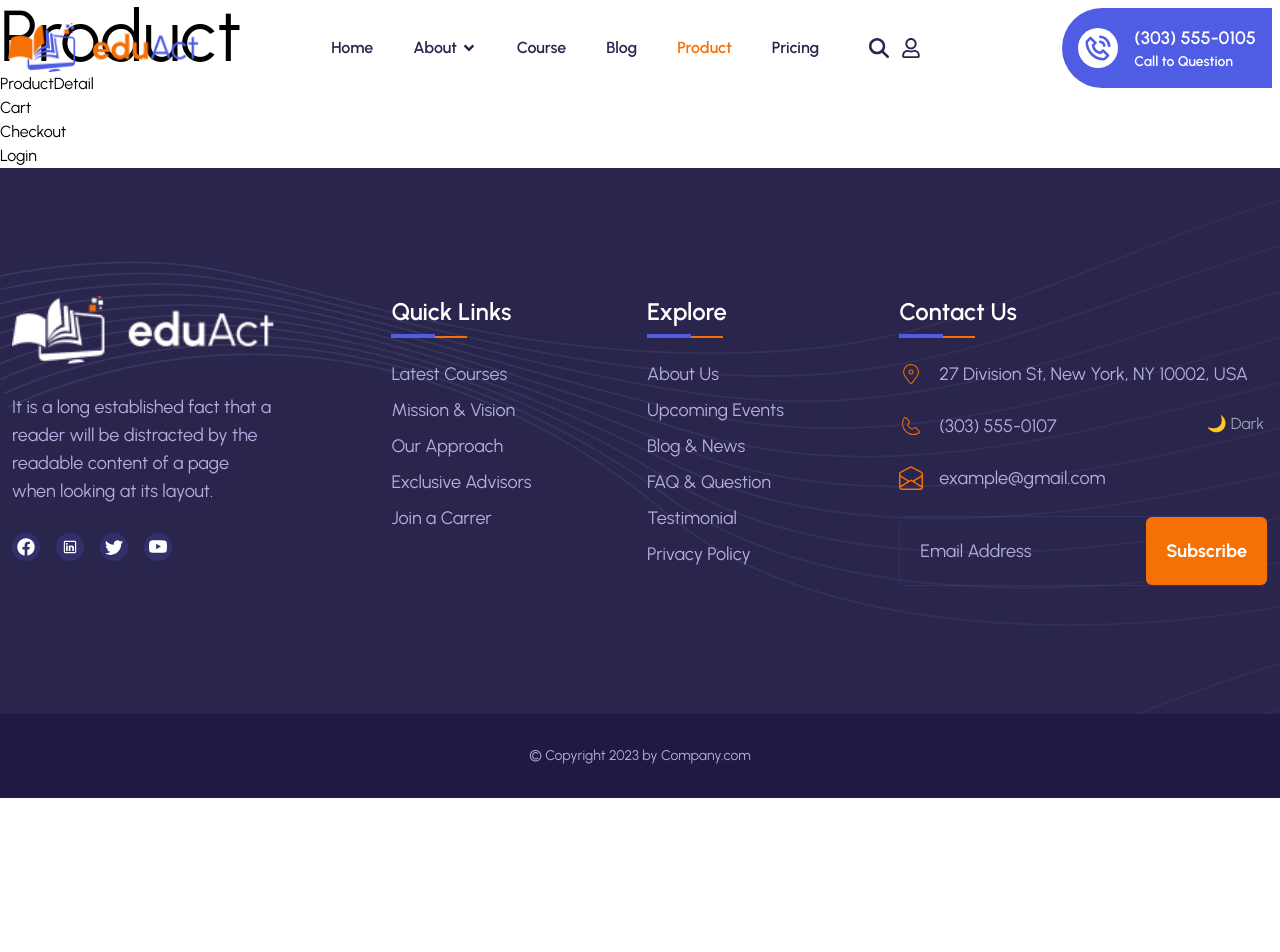
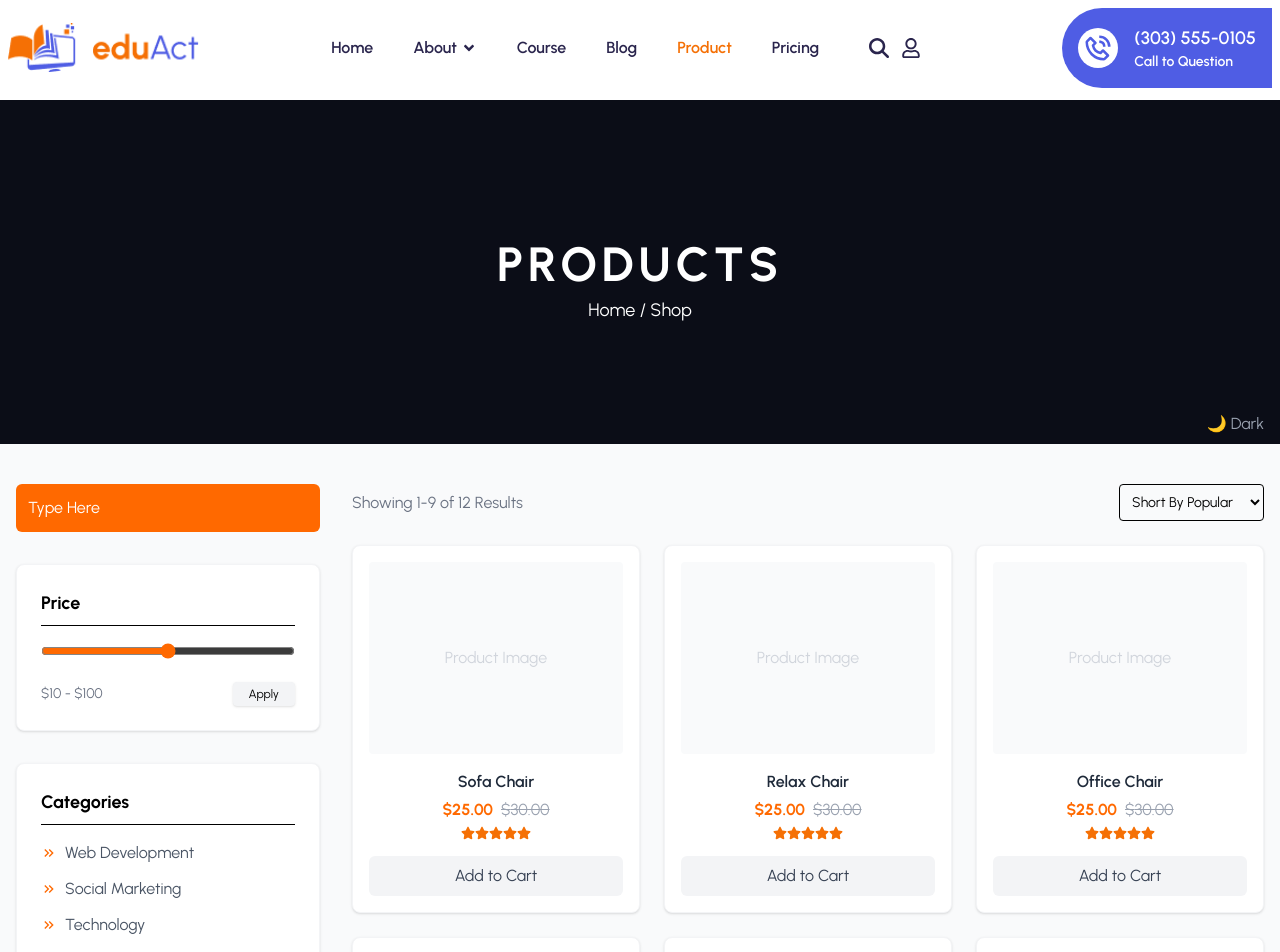
Before and after one commit to Mohammad-Nadil/ebt-eduact, a React (Vite) app: page /product in a window 1280 px wide. Shown: the top 952 px of the page. Before the commit the page ends 800 px from the top, so only its background shows below. Built offline with nearby package versions, Linux system fonts and the light colour scheme.

Commit message:
Add Product.jsx code

```diff
--- a/src/pages/Product.jsx
+++ b/src/pages/Product.jsx
@@ -1,35 +1,159 @@
-import React from "react";
+import { CiHeart } from "react-icons/ci";
 import { NavLink } from "react-router-dom";
+import { MdKeyboardDoubleArrowRight } from "react-icons/md";
+import { FaStar, FaRegStar } from "react-icons/fa";
 
 const Product = () => {
+  const products = [
+    { id: 1, name: "Sofa Chair", price: 25.0, oldPrice: 30.0, rating: 5 },
+    { id: 2, name: "Relax Chair", price: 25.0, oldPrice: 30.0, rating: 5 },
+    { id: 3, name: "Office Chair", price: 25.0, oldPrice: 30.0, rating: 5 },
+    { id: 4, name: "Relax Chair", price: 25.0, oldPrice: 30.0, rating: 5 },
+    { id: 5, name: "Long Stool", price: 25.0, oldPrice: 30.0, rating: 5 },
+    { id: 6, name: "Round Chair", price: 25.0, oldPrice: 30.0, rating: 5 },
+    { id: 7, name: "Round Chair", price: 25.0, oldPrice: 30.0, rating: 5 },
+    { id: 8, name: "Round Chair", price: 25.0, oldPrice: 30.0, rating: 5 },
+    { id: 9, name: "Round Chair", price: 25.0, oldPrice: 30.0, rating: 5 },
+  ];
+
   return (
-    <div>
-      <h1 className="text-7xl">Product</h1>
-      <NavLink
-        className={({ isActive }) => (isActive ? "text-red-500" : "text-black")}
-        to="/product/:id"
-      >
-        <p>ProductDetail</p>
-      </NavLink>
-      <NavLink
-        className={({ isActive }) => (isActive ? "text-red-500" : "text-black")}
-        to="/cart"
-      >
-        <p>Cart</p>
-      </NavLink>
-      <NavLink
-        className={({ isActive }) => (isActive ? "text-red-500" : "text-black")}
-        to="/checkout"
-      >
-        <p>Checkout</p>
-      </NavLink>
-      <NavLink
-        className={({ isActive }) => (isActive ? "text-red-500" : "text-black")}
-        to="/login"
-      >
-        <p>Login</p>
-      </NavLink>
-    </div>
+    <>
+      <section className="py-25">
+        <div className="bg-gray-50 min-h-screen">
+          {/* Header Section */}
+          <div className="bg-[#0b0d17] text-white pt-35 pb-30 text-center">
+            <h1 className="text-5xl font-bold uppercase font-urbanist leading-[3rem] tracking-widest">
+              Products
+            </h1>
+            <p className="text-lg font-normal mt-2 font-urbanist">
+              Home / Shop
+            </p>
+          </div>
+
+          <div className="container mx-auto px-4 py-10 flex flex-col md:flex-row gap-8">
+            {/* Sidebar */}
+            <aside className="w-full md:w-1/4 space-y-8">
+              {/* Search */}
+              <div className="relative">
+                <input
+                  type="text"
+                  placeholder="Type Here"
+                  className="w-full p-3 bg-orange-500 text-white placeholder-white
+                  rounded-md focus:outline-none font-urbanist"
+                />
+              </div>
+
+              {/* Price Filter */}
+              <div className="bg-white p-6 rounded-lg shadow-sm border border-gray-100">
+                <h3 className="font-bold text-lg mb-4 border-b pb-2 font-urbanist">
+                  Price
+                </h3>
+                <input type="range" className="w-full accent-orange-500" />
+                <div className="flex justify-between items-center mt-4">
+                  <span className="text-sm text-gray-500 font-urbanist">
+                    $10 - $100
+                  </span>
+                  <button className="bg-gray-100 px-4 py-1 text-xs rounded shadow-sm font-urbanist">
+                    Apply
+                  </button>
+                </div>
+              </div>
+
+              {/* Categories */}
+              <div className="bg-white p-6 rounded-lg shadow-sm border border-gray-100">
+                <h3 className="font-bold text-lg mb-4 border-b pb-2 font-urbanist">
+                  Categories
+                </h3>
+                <ul className="space-y-3">
+                  {[
+                    "Web Development",
+                    "Social Marketing",
+                    "Technology",
+                    "Business & Finance",
+                  ].map((cat) => (
+                    <li
+                      key={cat}
+                      className="flex items-center text-gray-600 hover:text-orange-500 cursor-pointer transition"
+                    >
+                      <span className="text-orange-500 font-urbanist mr-2">
+                        <MdKeyboardDoubleArrowRight />
+                      </span>
+                      {cat}
+                    </li>
+                  ))}
+                </ul>
+              </div>
+            </aside>
+
+            {/* Products Grid */}
+            <main className="w-full md:w-3/4">
+              <div className="flex justify-between items-center mb-6">
+                <p className="text-gray-500 font-urbanist">Showing 1-9 of 12 Results</p>
+                <select className="border p-2 rounded text-sm bg-gray-50 outline-none font-urbanist">
+                  <option>Short By Popular</option>
+                  <option>Price: Low to High</option>
+                </select>
+              </div>
+
+              <div className="grid grid-cols-1 sm:grid-cols-2 lg:grid-cols-3 gap-6">
+                {products.map((item) => (
+                  <div
+                    key={item.id}
+                    className="bg-white p-4 rounded-lg shadow-sm border border-gray-100 text-center group font-urbanist"
+                  >
+                    {/* Image with NavLink to ProductDetail */}
+                    <NavLink to={`/product/${item.id}`}>
+                      <div className="h-48 bg-gray-50 mb-4 rounded flex items-center justify-center relative overflow-hidden cursor-pointer group-hover:shadow-lg transition">
+                        <span className="text-gray-300">Product Image</span>
+
+                        {/* Hover Icons */}
+                        <div className="absolute top-2 right-2 flex flex-col gap-2 opacity-0 group-hover:opacity-100 transition">
+                          <span className="bg-white p-2 rounded-full shadow hover:bg-orange-500 hover:text-white">
+                            <CiHeart />
+                          </span>
+                          <span className="bg-white p-2 rounded-full shadow hover:bg-orange-500 hover:text-white">
+                            <svg width="18" height="18" viewBox="0 0 18 18" fill="none" xmlns="http://www.w3.org/2000/svg">
+                            <path d="M9.00027 13.8975C6.96623 13.9011 4.99399 13.1987 3.42027 11.91L1.10277 10.0125C0.952284 9.89011 0.83097 9.73574 0.747648 9.5606C0.664327 9.38545 0.621094 9.19394 0.621094 8.99998C0.621094 8.80603 0.664327 8.61451 0.747648 8.43936C0.83097 8.26422 0.952284 8.10985 1.10277 7.98748L3.42027 6.08998C4.99647 4.80598 6.96727 4.10486 9.00027 4.10486C11.0333 4.10486 13.0041 4.80598 14.5803 6.08998L16.8978 7.98748C17.0482 8.10985 17.1696 8.26422 17.2529 8.43936C17.3362 8.61451 17.3794 8.80603 17.3794 8.99998C17.3794 9.19394 17.3362 9.38545 17.2529 9.5606C17.1696 9.73574 17.0482 9.89011 16.8978 10.0125L14.5803 11.91C13.0072 13.1998 11.0345 13.9024 9.00027 13.8975ZM9.00027 5.24998C7.22892 5.24042 5.50893 5.84467 4.13277 6.95998L1.81527 8.85748C1.79468 8.87508 1.77816 8.89694 1.76683 8.92154C1.75549 8.94613 1.74963 8.9729 1.74963 8.99998C1.74963 9.02706 1.75549 9.05383 1.76683 9.07843C1.77816 9.10303 1.79468 9.12488 1.81527 9.14248L4.13277 11.04C5.50852 12.1646 7.23082 12.779 9.00777 12.779C10.7847 12.779 12.507 12.1646 13.8828 11.04L16.2003 9.14248C16.2208 9.12488 16.2374 9.10303 16.2487 9.07843C16.26 9.05383 16.2659 9.02706 16.2659 8.99998C16.2659 8.9729 16.26 8.94613 16.2487 8.92154C16.2374 8.89694 16.2208 8.87508 16.2003 8.85748L13.8678 6.95998C12.491 5.84576 10.7714 5.24166 9.00027 5.24998Z" fill="#697585"/>
+                            <path d="M9 13.6875C8.0729 13.6875 7.16662 13.4126 6.39577 12.8975C5.62491 12.3824 5.0241 11.6504 4.66932 10.7938C4.31453 9.9373 4.2217 8.9948 4.40257 8.08552C4.58344 7.17623 5.02988 6.341 5.68544 5.68544C6.341 5.02988 7.17623 4.58344 8.08552 4.40257C8.9948 4.2217 9.9373 4.31453 10.7938 4.66932C11.6504 5.0241 12.3824 5.62491 12.8975 6.39577C13.4126 7.16662 13.6875 8.0729 13.6875 9C13.6875 10.2432 13.1936 11.4355 12.3146 12.3146C11.4355 13.1936 10.2432 13.6875 9 13.6875ZM9 5.4375C8.29541 5.4375 7.60663 5.64644 7.02078 6.03789C6.43493 6.42934 5.97832 6.98573 5.70868 7.63669C5.43904 8.28765 5.36849 9.00395 5.50595 9.69501C5.64341 10.3861 5.98271 11.0208 6.48093 11.5191C6.97916 12.0173 7.61394 12.3566 8.30499 12.4941C8.99605 12.6315 9.71235 12.561 10.3633 12.2913C11.0143 12.0217 11.5707 11.5651 11.9621 10.9792C12.3536 10.3934 12.5625 9.7046 12.5625 9C12.5625 8.05517 12.1872 7.14903 11.5191 6.48093C10.851 5.81284 9.94484 5.4375 9 5.4375Z" fill="#697585"/>
+                            <path d="M11.25 8.99995C11.2502 9.4709 11.1026 9.93004 10.8281 10.3127C10.5535 10.6953 10.1658 10.9822 9.71963 11.1328C9.27342 11.2834 8.7912 11.2902 8.34091 11.1523C7.89062 11.0143 7.49497 10.7386 7.20971 10.3638C6.92445 9.9891 6.76397 9.53431 6.75087 9.06355C6.73777 8.59278 6.87273 8.12977 7.13671 7.73977C7.40069 7.34976 7.7804 7.05242 8.22232 6.88965C8.66425 6.72687 9.14611 6.70687 9.6 6.83245C9.45403 7.02436 9.37499 7.25883 9.375 7.49995C9.375 7.79832 9.49353 8.08447 9.7045 8.29545C9.91548 8.50643 10.2016 8.62495 10.5 8.62495C10.7411 8.62496 10.9756 8.54593 11.1675 8.39995C11.2219 8.59532 11.2497 8.79715 11.25 8.99995Z" fill="#697585"/>
+                            </svg>
+                          </span>
+                        </div>
+                      </div>
+                    </NavLink>
+
+                    <h4 className="font-semibold text-gray-800 font-urbanist">{item.name}</h4>
+
+                    <div className="flex justify-center gap-2 my-1">
+                      <span className="text-orange-500 font-bold font-urbanist">${item.price.toFixed(2)}</span>
+                      <span className="text-gray-400 line-through font-urbanist">${item.oldPrice.toFixed(2)}</span>
+                    </div>
+
+                    <div className="flex justify-center text-sm mb-4">
+                      {[1, 2, 3, 4, 5].map((star) =>
+                        star <= item.rating ? (
+                          <FaStar key={star} className="text-[#F57005]" />
+                        ) : (
+                          <FaRegStar key={star} className="text-gray-300" />
+                        )
+                      )}
+                    </div>
+
+                    <NavLink
+                      to="/cart"
+                      className="bg-gray-100 text-gray-700 px-6 py-2 rounded-md
+                      hover:bg-orange-500 hover:text-white transition w-full inline-block"
+                    >
+                      Add to Cart
+                    </NavLink>
+                  </div>
+                ))}
+              </div>
+            </main>
+          </div>
+        </div>
+      </section>
+    </>
   );
 };
 
```
